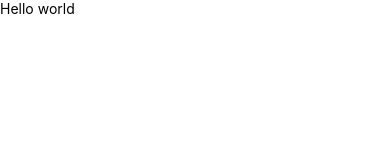
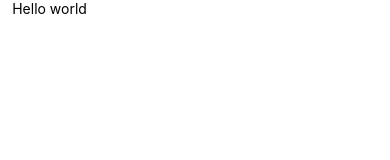
Before and after one commit to jkkCoder/KiranaClub, a React Native app: screen / in a window 390 px wide. Shown: the top 160 px of the page. Built offline with nearby package versions, Linux system fonts and the light colour scheme.

Commit message:
created common padding view and scale fn in utils

```diff
--- a/App.tsx
+++ b/App.tsx
@@ -1,11 +1,12 @@
-import { View, Text } from 'react-native'
+import { Text } from 'react-native'
 import React from 'react'
+import PaddingView from './src/common/components/padding-view'
 
 const App = () => {
   return (
-    <View>
+    <PaddingView>
       <Text>Hello world</Text>
-    </View>
+    </PaddingView>
   )
 }
 
--- /dev/null
+++ b/src/common/components/padding-view/index.tsx
@@ -0,0 +1,17 @@
+import { View, Text } from 'react-native'
+import React, { ReactNode } from 'react'
+import styles from './styles'
+
+interface Props {
+  children: ReactNode
+}
+
+const PaddingView = ({children} : Props) => {
+  return (
+    <View style={styles.container}>
+      {children}
+    </View>
+  )
+}
+
+export default PaddingView
--- /dev/null
+++ b/src/common/components/padding-view/styles.ts
@@ -0,0 +1,9 @@
+import { StyleSheet } from "react-native";
+import { scale } from "../../utils";
+
+export default StyleSheet.create({
+    container: {
+        paddingHorizontal: scale(10),
+        flex:1,
+    }
+})
--- /dev/null
+++ b/src/common/utils.ts
@@ -0,0 +1,8 @@
+import { Dimensions } from 'react-native';
+
+const width = Dimensions.get('window').width;
+const MAX_WIDTH = 320
+
+export const scale = (size:number) => {
+    return size * (width / MAX_WIDTH)
+}
```
